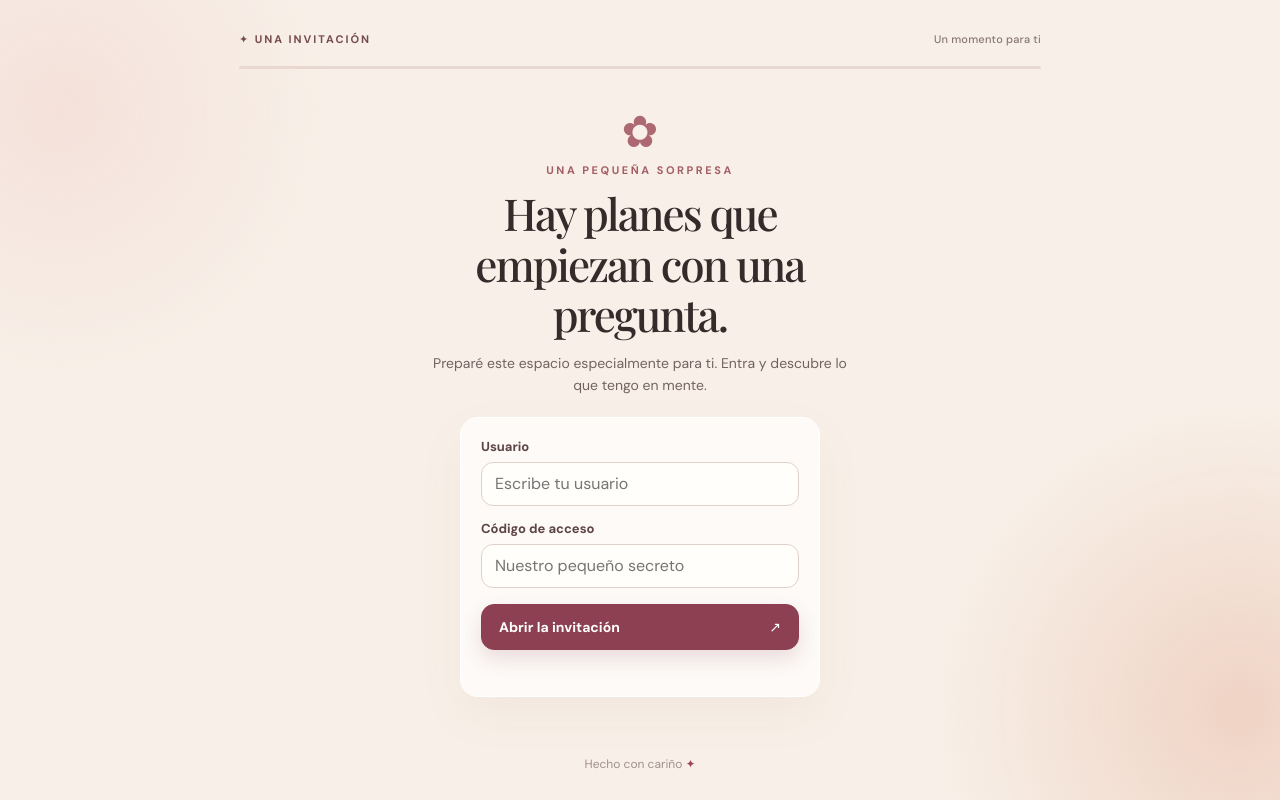
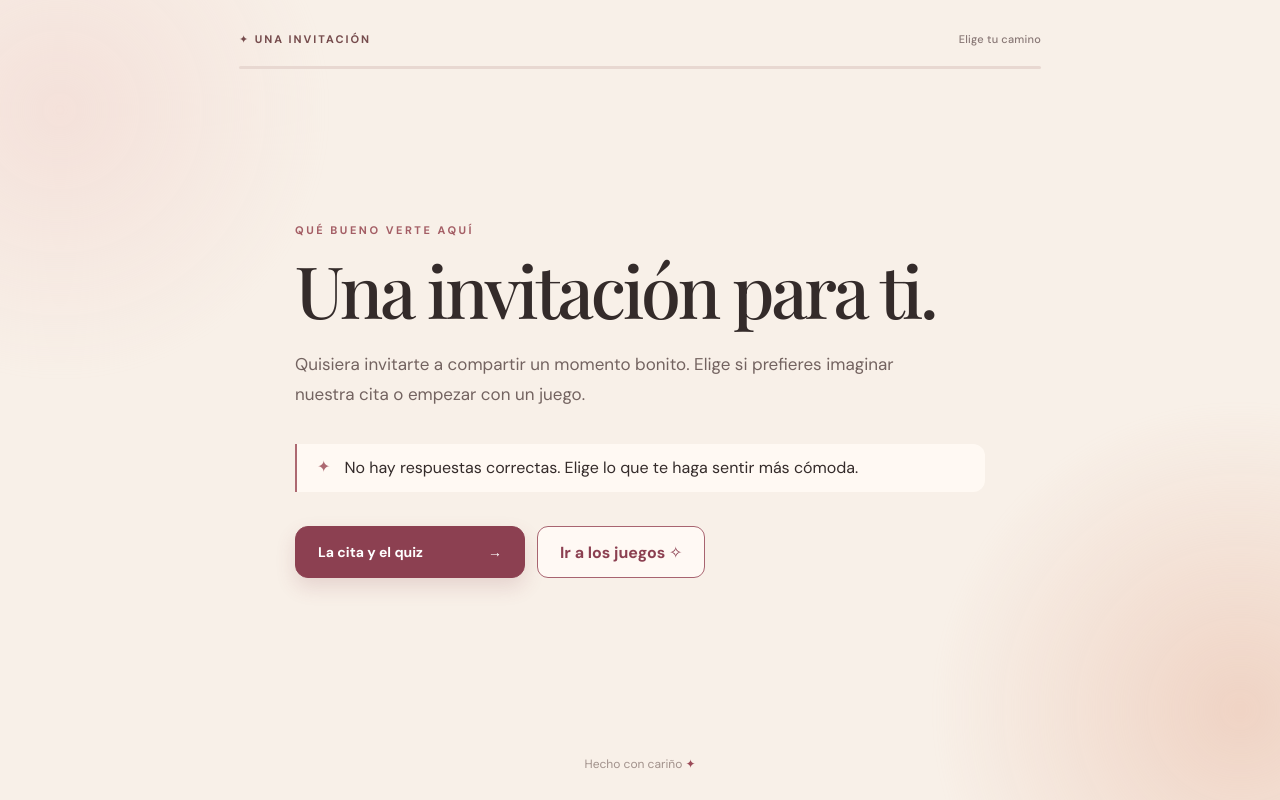
Before and after one commit to Maxi-ING/Pagina-Quiz, a website: page public/index.html in a window 1280 px wide. Drawn offline with nearby package versions, Linux system fonts and the light colour scheme.

Commit message:
Muestra el inicio antes del login

```diff
--- a/public/index.html
+++ b/public/index.html
@@ -15,24 +15,25 @@
 <body>
   <div class="ambient ambient-one" aria-hidden="true"></div><div class="ambient ambient-two" aria-hidden="true"></div>
   <main class="shell">
-    <header class="topbar"><span class="brand">✦ UNA INVITACIÓN</span><span id="progressLabel" class="progress-label">Un momento para ti</span></header>
+    <header class="topbar"><span class="brand">✦ UNA INVITACIÓN</span><span id="progressLabel" class="progress-label">Elige tu camino</span></header>
     <div class="progress" aria-hidden="true"><div id="progressFill"></div></div>
 
-    <section id="loginView" class="view active" aria-labelledby="loginTitle">
+    <section id="loginView" class="view" aria-labelledby="loginTitle">
       <div class="hero-symbol" aria-hidden="true">✿</div>
       <p class="eyebrow">UNA PEQUEÑA SORPRESA</p>
       <h1 id="loginTitle">Hay planes que empiezan con una pregunta.</h1>
-      <p class="intro">Preparé este espacio especialmente para ti. Entra y descubre lo que tengo en mente.</p>
+      <p class="intro">Ingresa para responder el quiz y descubrir la invitación.</p>
       <form id="loginForm" class="form-card">
         <label for="guestName">Usuario</label><input id="guestName" name="name" autocomplete="username" required maxlength="60" placeholder="Escribe tu usuario">
         <label for="guestCode">Código de acceso</label><input id="guestCode" name="code" type="password" autocomplete="off" required maxlength="100" placeholder="Nuestro pequeño secreto">
         <button class="primary" type="submit">Abrir la invitación <span aria-hidden="true">↗</span></button>
         <p id="loginError" class="feedback" role="alert"></p>
       </form>
+      <button id="loginBackButton" class="text-button" type="button">← Volver</button>
     </section>
 
-    <section id="welcomeView" class="view" aria-labelledby="welcomeTitle">
-      <p class="eyebrow">QUÉ BUENO VERTE AQUÍ</p><h1 id="welcomeTitle">Hola, <span id="welcomeName"></span>.</h1>
+    <section id="welcomeView" class="view active" aria-labelledby="welcomeTitle">
+      <p class="eyebrow">QUÉ BUENO VERTE AQUÍ</p><h1 id="welcomeTitle">Una invitación para ti.</h1>
       <p class="intro">Quisiera invitarte a compartir un momento bonito. Elige si prefieres imaginar nuestra cita o empezar con un juego.</p>
       <div class="note"><span aria-hidden="true">✦</span><p>No hay respuestas correctas. Elige lo que te haga sentir más cómoda.</p></div>
       <div class="welcome-actions">
```
